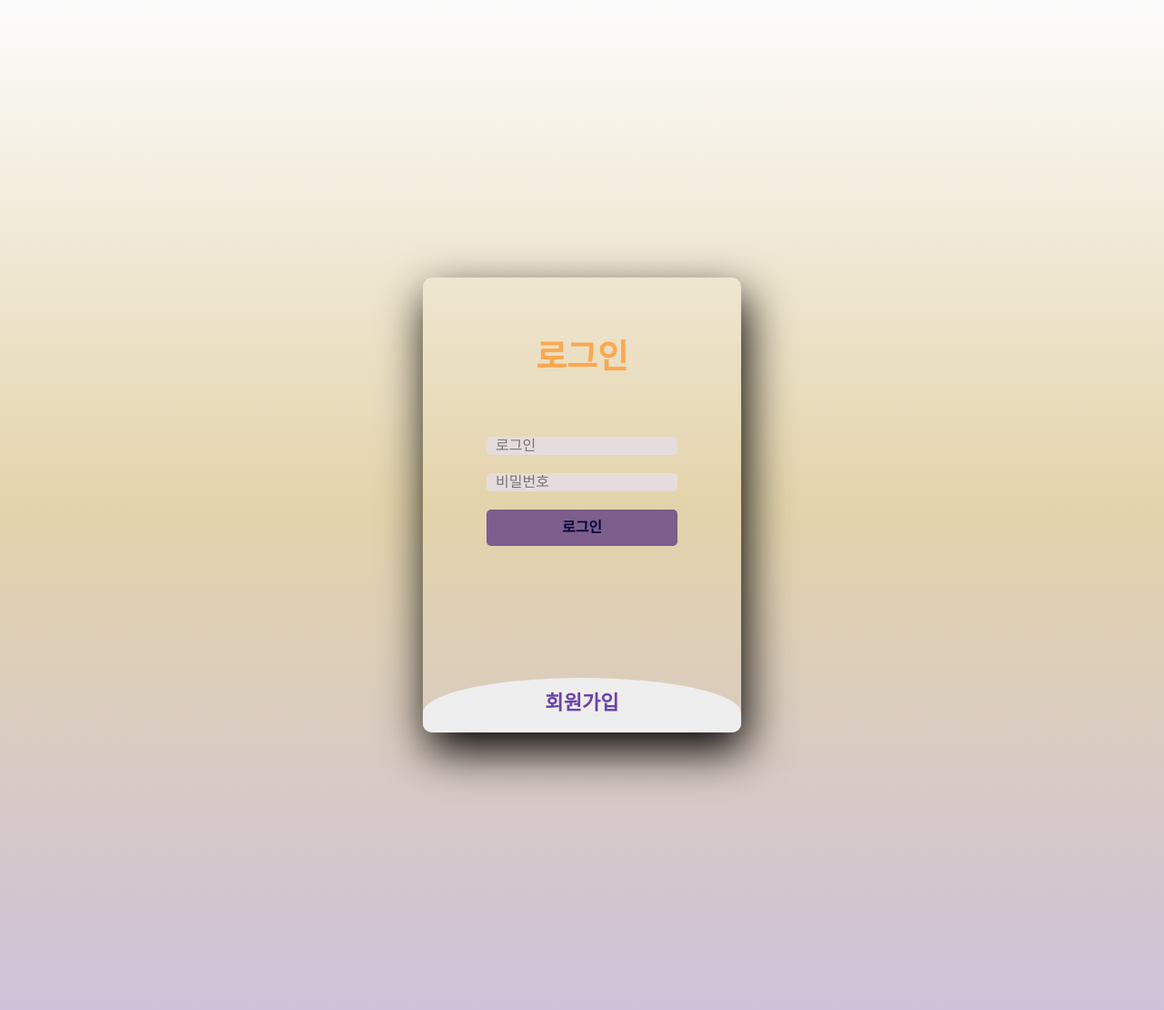
After one commit to urlive123/urlive, a Flask app: template templates/login.html in a window 1280 px wide. The commit adds this page. Shown: the whole page at 91% size. Run offline with Flask 2, Linux system fonts and the light colour scheme; the template is opened without the code that fills it, so the values that code supplies are empty; some libraries are stand-ins or nearby versions.

Commit message:
로그인 페이지

```diff
--- a/app.py
+++ b/app.py
@@ -21,7 +21,7 @@ SECRET_KEY = '5B369D323AAFB548EFA77E38B3922'
 ## 홈페이지
 @app.route('/')
 def home():
-    return render_template('index.html')
+    return render_template('login.html')
 
 ## 메인페이지
 @app.route('/main')
@@ -321,4 +321,4 @@ def get_img():
 
 if __name__ == '__main__':
 
-    app.run('0.0.0.0', port=5000, debug=True)
+    app.run('0.0.0.0', port=5100, debug=True)
--- /dev/null
+++ b/static/login.css
@@ -0,0 +1,88 @@
+body{
+	margin: 0;
+	padding: 0;
+	display: flex;
+	justify-content: center;
+	align-items: center;
+	min-height: 100vh;
+	font-family: 'Jost', sans-serif;
+	background: linear-gradient(to bottom, #fcfcfc, rgba(217, 195, 139, 0.72), rgba(187, 170, 203, 0.72));
+}
+.main{
+	width: 350px;
+	height: 500px;
+	overflow: hidden;
+	border-radius: 10px;
+	box-shadow: 5px 20px 50px #000;
+}
+#chk{
+	display: none;
+}
+.login{
+	position: relative;
+	width:100%;
+	height: 100%;
+}
+label{
+	color: rgba(255, 159, 63, 0.88);
+	font-size: 2.3em;
+	justify-content: center;
+	display: flex;
+	margin: 60px;
+	font-weight: bold;
+	cursor: pointer;
+	transition: .5s ease-in-out;
+}
+input{
+	width: 60%;
+	height: 20px;
+	background: #e5dddd;
+	justify-content: center;
+	display: flex;
+	margin: 20px auto;
+	padding: 10px;
+	border: none;
+	outline: none;
+	border-radius: 5px;
+}
+button{
+	width: 60%;
+	height: 40px;
+	margin: 10px auto;
+	justify-content: center;
+	display: block;
+	color: #03033a;
+	background: rgba(103, 68, 134, 0.82);
+	font-size: 1em;
+	font-weight: bold;
+	margin-top: 20px;
+	outline: none;
+	border: none;
+	border-radius: 5px;
+	transition: .2s ease-in;
+	cursor: pointer;
+}
+button:hover{
+	background: #b88644;
+}
+.signup{
+	height: 460px;
+	background: #eee;
+	border-radius: 60% / 10%;
+	transform: translateY(-180px);
+	transition: .8s ease-in-out;
+}
+.signup label{
+	color: #6a42b2;
+	transform: scale(.6);
+}
+
+#chk:checked ~ .signup{
+	transform: translateY(-500px);
+}
+#chk:checked ~ .signup label{
+	transform: scale(1);
+}
+#chk:checked ~ .login label{
+	transform: scale(.6);
+}
--- /dev/null
+++ b/static/login.js
@@ -0,0 +1,50 @@
+$(document).ready(function () {
+    $("#password").keydown(function(e){
+        if(e.which == 13){
+            $('#login').click();
+        }
+    })
+});
+// 로그인
+function login() {
+    id = $('#id').val();
+    pw = $('#password').val();
+    $.ajax({
+        type: "POST",
+        url: "/api/log-in",
+        data: {id_give: id, pw_give: pw},
+        success: function (response) {
+            if (response['result'] == 'fail') {
+                alert(response['msg'])
+            }
+            if (response['result'] == 'success') {
+                let access_token = response['token']
+                $.cookie('mytoken', access_token, {path: '/'})
+                window.location.replace("/main")
+            }
+
+        }
+    })
+}
+// 회원가입
+function register() {
+    id = $('#register-id').val();
+    pw = $('#register-password').val();
+    if(id == "" || pw == "") {
+        alert('아이디와 비밀번호를 정확히 입력해주세요!')
+    } else {
+    $.ajax({
+        type: "POST",
+        url: "/api/sign-up",
+        data: {id_give: id, pw_give: pw},
+        success: function (response) {
+            if(response['check'] == 1) {
+                alert('회원가입 성공!')
+                window.location.replace("/main")
+            } else if(response['check'] == 0 ){
+                alert('이미 가입한 회원입니다.')
+            }
+        }
+    })
+    }
+}
--- /dev/null
+++ b/templates/login.html
@@ -0,0 +1,54 @@
+<!DOCTYPE html>
+<html lang="en">
+<head>
+    <meta charset="UTF-8">
+    <meta http-equiv="X-UA-Compatible" content="IE=edge">
+    <meta name="viewport" content="width=device-width, initial-scale=1.0">
+
+    <meta property="og:title" content="URLIVE" />
+	<meta property="og:description" content="당신의 심장을 뛰게 한 인생 라이브는 무엇인가요?" />
+	<meta property="og:image" content="https://images.unsplash.com/photo-1493225457124-a3eb161ffa5f?ixlib=rb-1.2.1&ixid=MnwxMjA3fDB8MHxwaG90by1wYWdlfHx8fGVufDB8fHx8&auto=format&fit=crop&w=1170&q=80" />
+
+    <link href="https://cdn.jsdelivr.net/npm/bootstrap@5.0.2/dist/css/bootstrap.min.css" rel="stylesheet"
+          integrity="sha384-EVSTQN3/azprG1Anm3QDgpJLIm9Nao0Yz1ztcQTwFspd3yD65VohhpuuCOmLASjC" crossorigin="anonymous">
+    <script src="https://ajax.googleapis.com/ajax/libs/jquery/3.5.1/jquery.min.js"></script>
+    <script src="https://cdn.jsdelivr.net/npm/bootstrap@5.0.2/dist/js/bootstrap.bundle.min.js"
+            integrity="sha384-MrcW6ZMFYlzcLA8Nl+NtUVF0sA7MsXsP1UyJoMp4YLEuNSfAP+JcXn/tWtIaxVXM"
+            crossorigin="anonymous"></script>
+    <script type="text/javascript"
+            src="https://cdnjs.cloudflare.com/ajax/libs/jquery-cookie/1.4.1/jquery.cookie.min.js"></script>
+
+    <link href="https://fonts.googleapis.com/css2?family=Jua&family=Nanum+Gothic&display=swap" rel="stylesheet">
+    <title>Urlive</title>
+    <link rel="stylesheet" href="../static/login.css">
+    <link rel="stylesheet" href="https://cdn.jsdelivr.net/npm/bootstrap-icons@1.8.3/font/bootstrap-icons.css">
+    <script src="../static/login.js">
+
+
+    </script>
+</head>
+
+<body>
+	<div class="main">
+		<input type="checkbox" id="chk" aria-hidden="true">
+
+			<div class="login">
+				<form>
+					<label for="chk" aria-hidden="true">로그인</label>
+					<input type="text"  placeholder="로그인" id="id">
+					<input type="password" placeholder="비밀번호" id="password">
+					<button onclick="login()" id="login" >로그인</button>
+				</form>
+			</div>
+
+			<div class="signup">
+				<form>
+					<label for="chk" aria-hidden="true">회원가입</label>
+					<input type="text" id="register-id" for="register-id" placeholder="로그인">
+					<input type="password"  id="register-password" for="register-password" placeholder="비밀번호">
+					<button onclick="register()" id="signup">회원가입</button>
+				</form>
+			</div>
+	</div>
+</body>
+</html>
--- a/templates/mypage.html
+++ b/templates/mypage.html
@@ -67,7 +67,6 @@
     <div class="wrapper">
         <div class="container">
             <div class="photo-container">
-
             </div>
             <h3 class="profile_title" id="profile_id"></h3>
             <div class="content">
```
Also changed, not shown: static/main.js (line endings or trailing spaces), static/mypage.css (indentation only).
